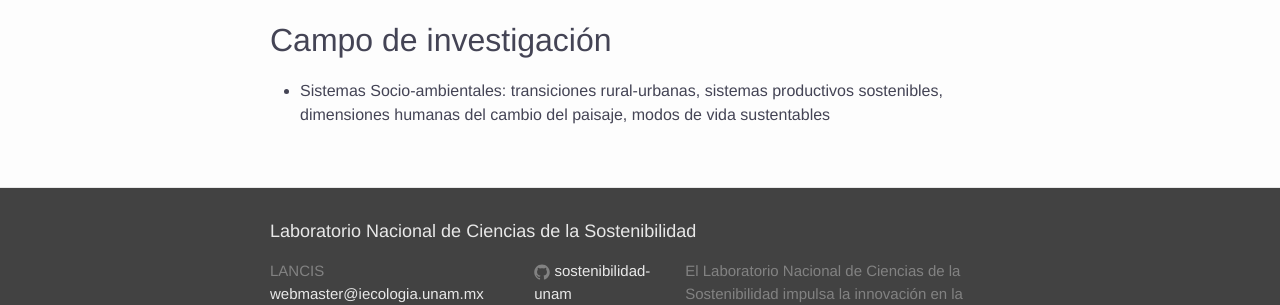
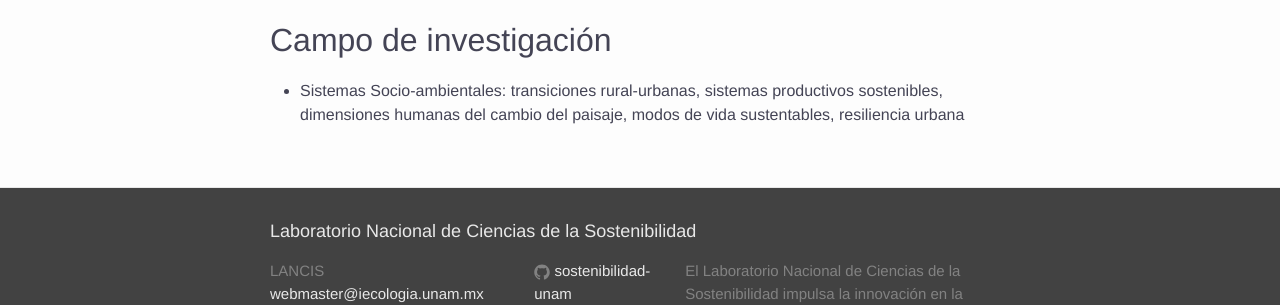
Before and after one commit to marcoajh/sostenibilidad-unam.github.io, a Jekyll site: the page built from academicos/amy_lerner.md, in a window 1280 px wide. Shown: the part 384-689 px from the top of the page. Built offline with Jekyll 4.4.1, drawn with Linux system fonts in a browser that asks for light colours.

Commit message:
Update amy_lerner.md

```diff
--- a/academicos/amy_lerner.md
+++ b/academicos/amy_lerner.md
@@ -16,4 +16,4 @@ exclude: true
 
 ## Campo de investigación
 
-- Sistemas Socio-ambientales: transiciones rural-urbanas, sistemas productivos sostenibles, dimensiones humanas del cambio del paisaje, modos de vida sustentables
+- Sistemas Socio-ambientales: transiciones rural-urbanas, sistemas productivos sostenibles, dimensiones humanas del cambio del paisaje, modos de vida sustentables, resiliencia urbana
```
